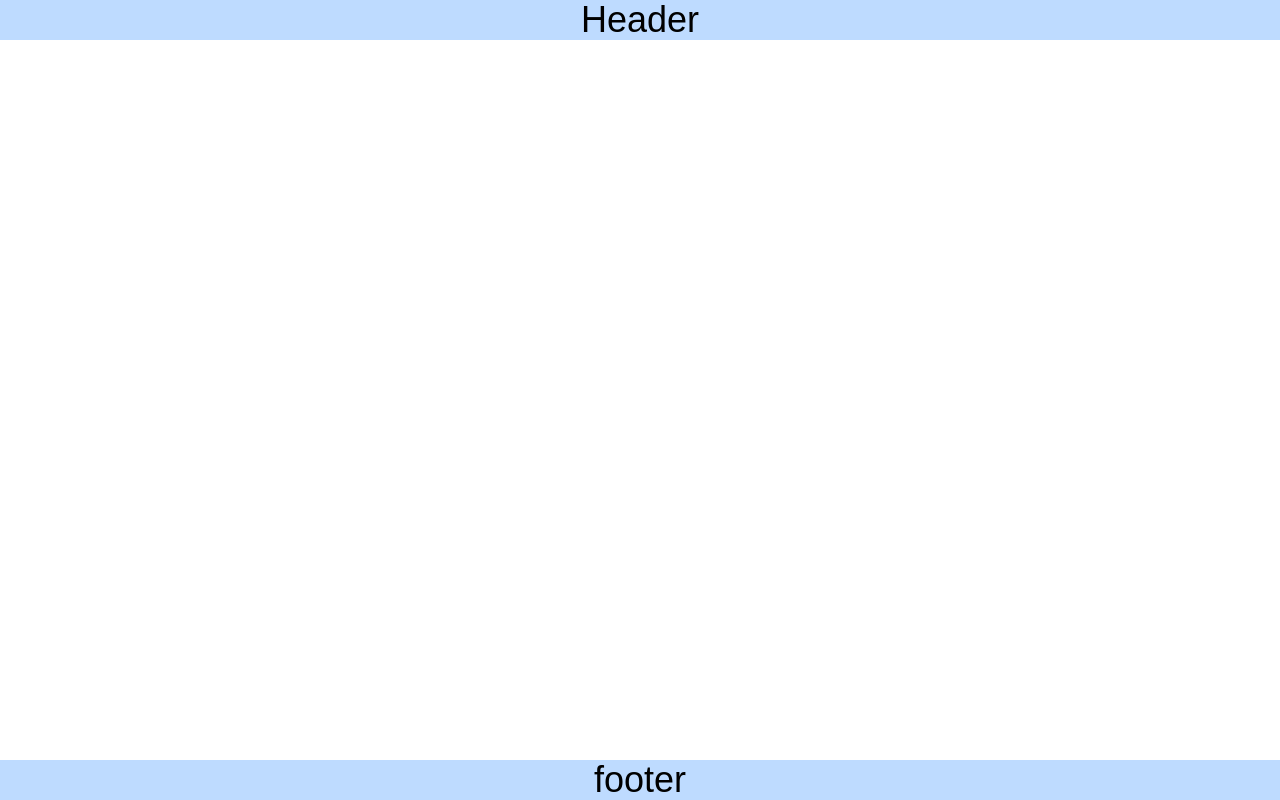
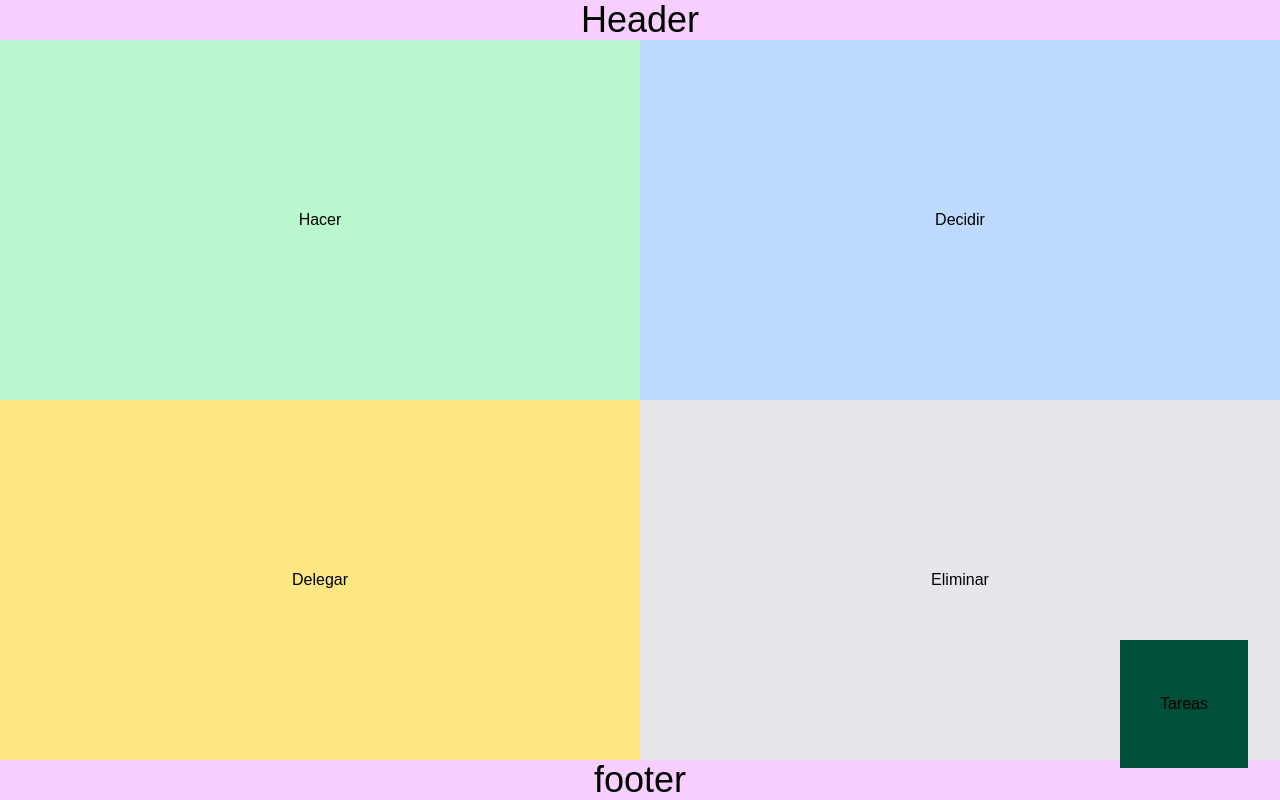
Before and after one commit to Merigaz/prototype-task-app, a Next.js app: page / in a window 1280 px wide. Built offline with nearby package versions, Linux system fonts and the light colour scheme.

Commit message:
first steps - no scalability PRAGMATIC DND LIBRARY

```diff
--- a/app/layout.tsx
+++ b/app/layout.tsx
@@ -27,11 +27,11 @@ export default function RootLayout({
       <body
         className={`${geistSans.variable} ${geistMono.variable} antialiased`}
       >
-        <header className="flex flex-row justify-center bg-blue-200 text-4xl text-black">
+        <header className="flex flex-row justify-center bg-fuchsia-200 text-4xl text-black ">
           <div className=" text-4xl text-black">Header</div>
         </header>
         {children}
-        <footer className="flex flex-row justify-center bg-blue-200 text-4xl text-black">
+        <footer className="flex flex-row justify-center bg-fuchsia-200 text-4xl text-black ">
           <div className=" text-4xl text-black">footer</div>
         </footer>
       </body>
--- a/app/page.tsx
+++ b/app/page.tsx
@@ -1,12 +1,59 @@
-import Image from "next/image";
-
+"use client";
+import { useState } from "react";
 export default function Home() {
+  const [OpenJobList, setOpenJobList] = useState(false);
+  function handleOpenJobList() {
+    if (OpenJobList) {
+      setOpenJobList(false);
+    } else
+    {
+      setOpenJobList(true);
+    }
+  }
+  function handleCloseJobList() {
+    setOpenJobList(false);
+  }
   return (
-
-      <main className="grow">
-        <div className=""></div>
-
-      </main>
-
+    <main className="grow grid grid-cols-2">
+      {OpenJobList ? (
+        <div
+          onClick={handleCloseJobList}
+          className="absolute top-1/2 left-1/2 transform -translate-x-1/2 -translate-y-1/2 text-center size-64 bg-gray-700"
+        >
+          Joblist
+          <div className="border-2 border-blue-400">
+            Task 1
+          </div>
+          <div className="border-2 border-blue-400">
+            Task 2
+          </div>
+          <div className="border-2 border-blue-400">
+            Task 3
+          </div>
+          <div className="border-2 border-blue-400">
+            Task 4
+          </div>
+        </div>
+      ) : null}
+      <div className="bg-green-200 text-black flex justify-center items-center">
+        Hacer
+      </div>
+      <div className="bg-blue-200 text-black flex justify-center items-center">
+        Decidir
+      </div>
+      <div className="bg-amber-200 text-black flex justify-center items-center">
+        Delegar
+      </div>
+      <div className="bg-gray-200 text-black flex justify-center items-center">
+        Eliminar
+      </div>
+      <button
+        type="button"
+        onClick={handleOpenJobList}
+        className="absolute right-8 bottom-8 size-32 text-black bg-emerald-900 hover:bg-emerald-400 z-40"
+      >
+        Tareas
+      </button>
+    </main>
   );
 }
--- a/package.json
+++ b/package.json
@@ -9,6 +9,7 @@
     "lint": "eslint"
   },
   "dependencies": {
+    "@atlaskit/pragmatic-drag-and-drop": "^1.7.7",
     "next": "16.0.10",
     "react": "19.2.0",
     "react-dom": "19.2.0"
```
Also changed, not shown: 1 other file (tests, documents, lock files or other folders).
